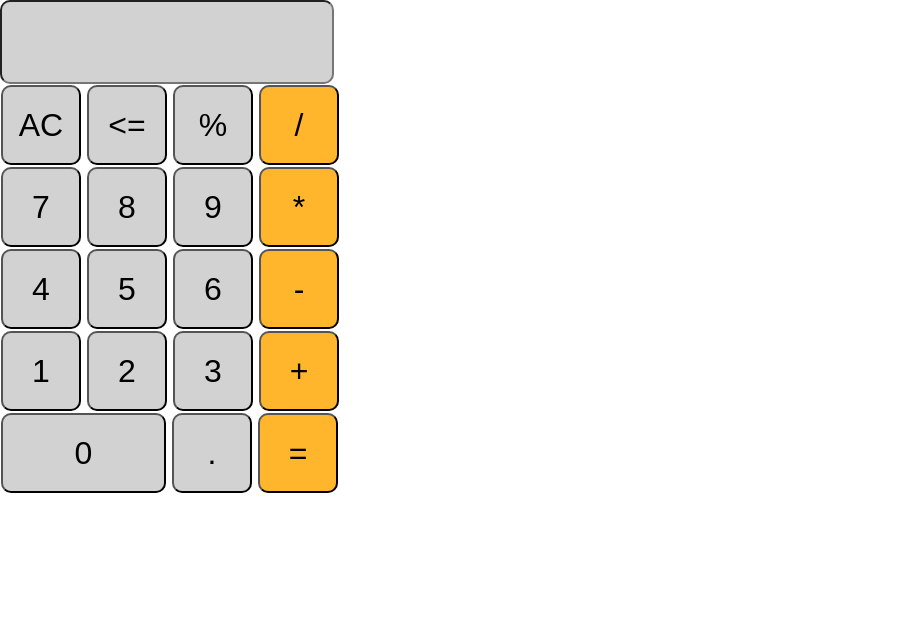
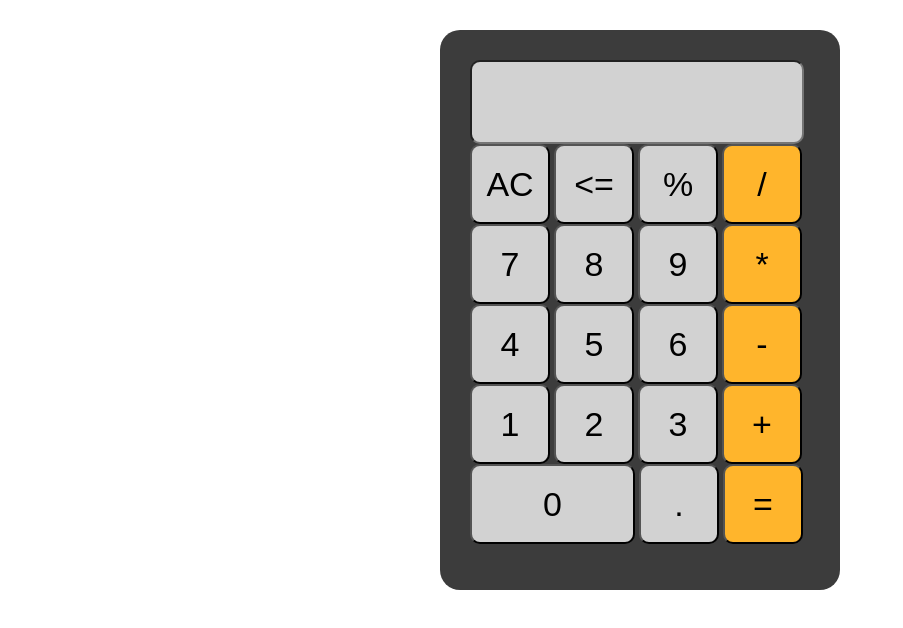
Before and after one commit to Josquin2/simple-calculator, a plain HTML site: page simple-calculator/index.html in a window 1280 px wide. Both pictures are taken after a click on the button "<=". Shown: the whole page, without its empty margins (0-903 px from the left). Drawn offline with Linux system fonts and the light colour scheme.

Commit message:
last commit

```diff
--- a/simple-calculator/index.html
+++ b/simple-calculator/index.html
@@ -9,7 +9,7 @@
     <script src="/script/index.js"></script>
 </head>
 <body>
-    <div>
+    <div class="container">
         <div>
             <input type="input" class="input" id="screen">
         </div>
@@ -38,7 +38,7 @@
             <input type="button" id="+" value="+" class="cals" onclick="inputValue(value)">
         </div>
         <div>
-            <input type="button" value="0" class="zero" onclick="inputValue(value)">
+            <input type="button" value="0" class="num" onclick="inputValue(value)" style="width: 165px;">
             <input type="button" id="point" value="." class="num" onclick="inputValue(value)">
             <input type="button" value="=" class="cals" onclick="calculation(first)">
         </div>
--- a/simple-calculator/script/index.js
+++ b/simple-calculator/script/index.js
@@ -1,97 +1,89 @@
-let first = '';
+let first = "";
 
-function inputValue(value){
-    let currentVal = document.getElementById('screen').value;
-    if ((currentVal != '') &&
-        (value === '*'||
-        value === '/'||
-        value === '+'||
-        value === '-')
-    ){
-        updateInt(currentVal, value)
-    }
-    else{
+function inputValue(value) {
+  let currentVal = document.getElementById("screen").value;
+  if (
+    currentVal != "" &&
+    (value === "*" || value === "/" || value === "+" || value === "-")
+  ) {
+    updateInt(currentVal, value);
+  } else {
     originalColors();
 
-        if (value == '.'){
-            if (!(currentVal.toString().includes('.')) && (currentVal.toString().length > 0)){
-                document.getElementById('screen').value += value;
+    if (value == ".") {
+      if (
+        !currentVal.toString().includes(".") &&
+        currentVal.toString().length > 0
+      ) {
+        document.getElementById("screen").value += value;
       }
+    } else {
+      document.getElementById("screen").value += value;
     }
-        else{
-            document.getElementById('screen').value += value;
   }
 }
 
-}
-
-function deleteLastElement(){
-    let value = document.getElementById('screen').value;
-    if (value.length == 1){
-        document.getElementById('screen').value = '';
-    }
-    else{
-        document.getElementById('screen').value = value.toString().slice(0, value.length - 1)
+function deleteLastElement() {
+  let value = document.getElementById("screen").value;
+  if (value.length == 1) {
+    document.getElementById("screen").value = "";
+  } else {
+    document.getElementById("screen").value = value
+      .toString()
+      .slice(0, value.length - 1);
   }
 }
 
-function clearScreen(){
-    document.getElementById('screen').value = '';
+function clearScreen() {
+  document.getElementById("screen").value = "";
   originalColors();
-    return first = '';
-
+  return (first = "");
 }
 
-function percent(){
-    let answer = document.getElementById('screen').value;
-    answer = answer + '/100';
-    if (answer.toString().length > 0){
+function percent() {
+  let answer = document.getElementById("screen").value;
+  answer = answer + "/100";
+  if (answer.toString().length > 0) {
     let result = eval(answer);
-        document.getElementById('screen').value = result;
+    document.getElementById("screen").value = result;
+  }
+}
+function calculation(first) {
+  let screen = document.getElementById("screen").value;
+  let both = first + screen;
+  if (eval(both) != undefined) {
+    document.getElementById("screen").value = eval(both);
+  } else {
+    document.getElementById("screen").value = "Error!";
+  }
 }
 
-}
-function calculation(first){
-    let screen = document.getElementById('screen').value;
-    let both = first + screen;
-    if (eval(both) != undefined){
-        document.getElementById('screen').value = eval(both);
-    }
-    else {
-        document.getElementById('screen').value = 'Error!'
-    }
-
-}
-
-
-function updateInt(firstValue, sign){
-    let lastsign = first.toString()[first.toString().length - 1]
-    if (lastsign == '/'||
-        lastsign == '*'||
-        lastsign == '+'||
-        lastsign == '-'
-    ){
+function updateInt(firstValue, sign) {
+  let lastsign = first.toString()[first.toString().length - 1];
+  if (
+    lastsign == "/" ||
+    lastsign == "*" ||
+    lastsign == "+" ||
+    lastsign == "-"
+  ) {
     firstValue = first.slice(0, first.length - 1);
     firstValue += document.getElementById(sign).value;
     originalColors();
-        document.getElementById(sign).classList.add('pressed');
-        document.getElementById('screen').value = '';
-        return first = firstValue;
+    document.getElementById(sign).classList.add("pressed");
+    document.getElementById("screen").value = "";
+    return (first = firstValue);
+  } else {
+    originalColors();
+    document.getElementById(sign).classList.add("pressed");
+    firstValue += document.getElementById(sign).value;
+    document.getElementById("screen").value = "";
+    return (first = firstValue);
   }
-    else{
-        originalColors();
-        document.getElementById(sign).classList.add('pressed');
-        firstValue += document.getElementById(sign).value;
-        document.getElementById('screen').value = '';
-        return first = firstValue;
 }
 
-
+function originalColors() {
+  document.getElementById("/").classList = "cals";
+  document.getElementById("*").classList = "cals";
+  document.getElementById("+").classList = "cals";
+  document.getElementById("-").classList = "cals";
 }
-
-function originalColors(){
-    document.getElementById('/').classList = 'cals';
-    document.getElementById('*').classList = 'cals';
-    document.getElementById('+').classList = 'cals';
-    document.getElementById('-').classList = 'cals';
-}
--- a/simple-calculator/styles/style.css
+++ b/simple-calculator/styles/style.css
@@ -1,40 +1,41 @@
-.num{
+.num {
+  cursor: pointer;
   background-color: rgb(210, 210, 210);
-    border-width: 0.2;
-    width:80px;
-    height:80px;
-    border-radius: 10px;
-    font-size: xx-large;
-    margin: 1px;
-
-}
-.zero{
-    width: 165px;
+  width: 80px;
   height: 80px;
   border-radius: 10px;
-    border-width: 0.2;
-    background-color: rgb(210, 210, 210);
-    font-size: xx-large;
-    margin: 1px;
+  font-size: 34px;
+}
+.num:active {
+  background-color: rgb(237, 237, 237);
 }
 
-.cals{
+.cals {
+  cursor: pointer;
   background-color: rgb(255, 181, 44);
   border-width: 0.2;
-    width:80px;
-    height:80px;
+  width: 80px;
+  height: 80px;
   border-radius: 10px;
-    font-size: xx-large;
-    margin: 1px;
+  font-size: 34px;
 }
-.input{
+.input {
   width: 330px;
   height: 80px;
   border-radius: 10px;
-    font-size:xx-large;
+  font-size: 34px;
   background-color: rgb(210, 210, 210);
 }
 
-.pressed{
+.pressed {
   background-color: rgb(175, 141, 78);
 }
+.container {
+  margin: auto;
+  margin-top: 30px;
+  width: 340px;
+  height: 500px;
+  padding: 30px;
+  background-color: rgb(60, 60, 60);
+  border-radius: 20px;
+}
```
Lines whose indentation alone changed are shown as unchanged.
